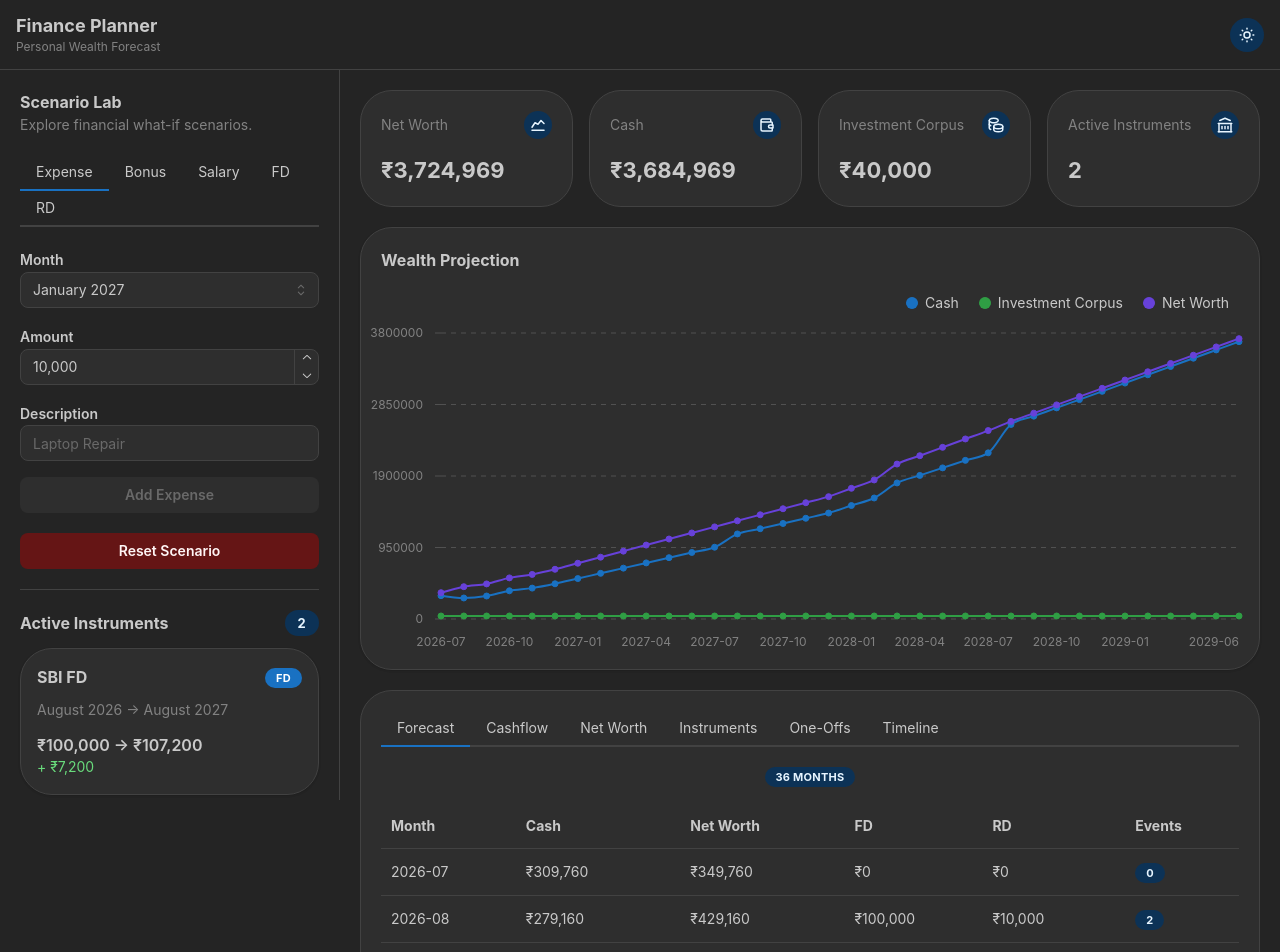
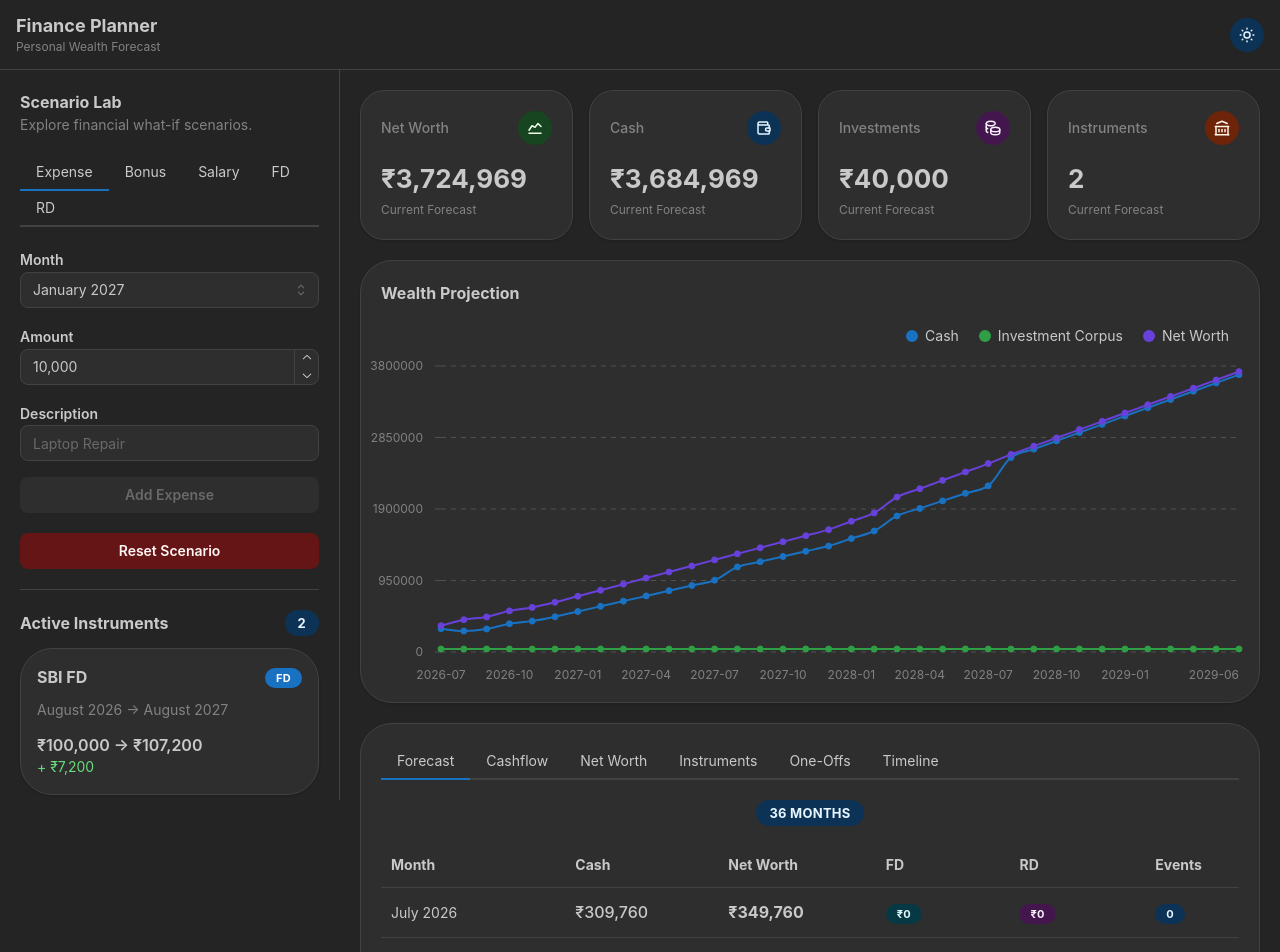
Before and after one commit to iamsuteerth/finance-planner, a React (Vite) app: page / in a window 1280 px wide. Shown: the top 952 px of the page. Built offline with nearby package versions, Linux system fonts and the light colour scheme.

Commit message:
UI Enhancements

```diff
--- a/package.json
+++ b/package.json
@@ -10,6 +10,7 @@
     "preview": "vite preview"
   },
   "dependencies": {
+    "@fontsource/inter": "^5.2.8",
     "@mantine/charts": "^9.3.1",
     "@mantine/core": "^9.3.1",
     "@mantine/hooks": "^9.3.1",
--- /dev/null
+++ b/src/app/AppProvider.tsx
@@ -0,0 +1,77 @@
+import {
+  createContext,
+  useContext,
+  type ReactNode,
+} from "react";
+
+import {
+  MantineProvider,
+} from "@mantine/core";
+
+import {
+  useLocalStorage,
+} from "@mantine/hooks";
+
+type ColorScheme = "light" | "dark";
+
+interface ThemeContextValue {
+  colorScheme: ColorScheme;
+  toggleTheme: () => void;
+}
+
+const ThemeContext =
+  createContext<ThemeContextValue | null>(
+    null
+  );
+
+export function AppProvider({
+  children,
+}: {
+  children: ReactNode;
+}) {
+  const [
+    colorScheme,
+    setColorScheme,
+  ] = useLocalStorage<ColorScheme>({
+    key: "finance-planner-theme",
+    defaultValue: "light",
+  });
+
+  const toggleTheme = () => {
+    setColorScheme((current) =>
+      current === "dark"
+        ? "light"
+        : "dark"
+    );
+  };
+
+  return (
+    <ThemeContext.Provider
+      value={{
+        colorScheme,
+        toggleTheme,
+      }}
+    >
+      <MantineProvider
+        forceColorScheme={
+          colorScheme
+        }
+      >
+        {children}
+      </MantineProvider>
+    </ThemeContext.Provider>
+  );
+}
+
+export function useTheme() {
+  const context =
+    useContext(ThemeContext);
+
+  if (!context) {
+    throw new Error(
+      "useTheme must be used within AppProvider"
+    );
+  }
+
+  return context;
+}
--- a/src/app/AppProviders.tsx
+++ /dev/null
@@ -1,47 +0,0 @@
-import {
-  ColorSchemeScript,
-  MantineProvider,
-} from "@mantine/core";
-
-import {
-  useLocalStorage,
-} from "@mantine/hooks";
-
-import type {
-  ReactNode,
-} from "react";
-
-interface Props {
-  children: ReactNode;
-}
-
-export default function AppProviders({
-  children,
-}: Props) {
-  const [
-    colorScheme,
-    setColorScheme,
-  ] = useLocalStorage<
-    "light" | "dark"
-  >({
-    key:
-      "finance-planner-theme",
-
-    defaultValue:
-      "dark",
-  });
-
-  return (
-    <>
-      <ColorSchemeScript />
-
-      <MantineProvider
-        forceColorScheme={
-          colorScheme
-        }
-      >
-        {children}
-      </MantineProvider>
-    </>
-  );
-}
--- a/src/components/SummaryCards.tsx
+++ b/src/components/SummaryCards.tsx
@@ -8,10 +8,10 @@ import {
 } from "@mantine/core";
 
 import {
+  IconBuildingBank,
+  IconChartLine,
   IconCoins,
   IconWallet,
-  IconChartLine,
-  IconBuildingBank,
 } from "@tabler/icons-react";
 
 import {
@@ -37,9 +37,10 @@ function MetricCard({
 }) {
   return (
     <Card
-      radius="xl"
+      radius="24px"
       withBorder
       p="lg"
+      shadow="xs"
     >
       <Group
         justify="space-between"
@@ -48,21 +49,43 @@ function MetricCard({
         <Text
           size="sm"
           c="dimmed"
+          fw={500}
         >
           {title}
         </Text>
 
         <ThemeIcon
+          size="lg"
           radius="xl"
           variant="light"
+          color={
+            title === "Net Worth"
+              ? "green"
+              : title === "Cash"
+              ? "blue"
+              : title === "Investments"
+              ? "grape"
+              : "orange"
+          }
         >
           {icon}
         </ThemeIcon>
       </Group>
 
-      <Title order={3}>
+      <Title
+        order={2}
+        fw={700}
+      >
         {value}
       </Title>
+
+      <Text
+        size="xs"
+        c="dimmed"
+        mt={6}
+      >
+        Current Forecast
+      </Text>
     </Card>
   );
 }
@@ -131,7 +154,7 @@ export default function SummaryCards() {
         }}
       >
         <MetricCard
-          title="Investment Corpus"
+          title="Investments"
           value={`₹${Math.round(
             finalRow.assets
               .investmentCorpus
@@ -151,7 +174,7 @@ export default function SummaryCards() {
         }}
       >
         <MetricCard
-          title="Active Instruments"
+          title="Instruments"
           value={String(
             config.instruments
               .length
--- a/src/components/layout/AppShell.tsx
+++ b/src/components/layout/AppShell.tsx
@@ -1,6 +1,7 @@
 import {
   AppShell,
   Burger,
+  Drawer,
   Group,
   Stack,
   Text,
@@ -30,10 +31,23 @@ export default function PlannerShell({
 }: Props) {
   const [
     opened,
-    { toggle },
-  ] = useDisclosure();
+    { open, close },
+  ] = useDisclosure(
+    false
+  );
 
   return (
+    <>
+      <Drawer
+        opened={opened}
+        onClose={close}
+        title="Scenario Lab"
+        size="100%"
+        hiddenFrom="sm"
+      >
+        <ScenarioPanel />
+      </Drawer>
+
       <AppShell
         header={{
           height: 70,
@@ -45,8 +59,7 @@ export default function PlannerShell({
             "sm",
 
           collapsed: {
-          mobile:
-            !opened,
+            mobile: true,
           },
         }}
         padding="lg"
@@ -59,18 +72,17 @@ export default function PlannerShell({
           >
             <Group>
               <Burger
-              opened={
-                opened
-              }
-              onClick={
-                toggle
-              }
                 hiddenFrom="sm"
+                opened={opened}
+                onClick={open}
                 size="sm"
               />
 
               <Stack gap={0}>
-              <Title order={4}>
+                <Title
+                  order={4}
+                  fw={700}
+                >
                   Finance Planner
                 </Title>
 
@@ -89,10 +101,13 @@ export default function PlannerShell({
         </AppShell.Header>
 
         <AppShell.Navbar
+          visibleFrom="sm"
           p="lg"
           style={{
-          overflowY: "auto",
-          overflowX: "hidden",
+            overflowY:
+              "auto",
+            overflowX:
+              "hidden",
           }}
         >
           <ScenarioPanel />
@@ -102,5 +117,6 @@ export default function PlannerShell({
           {children}
         </AppShell.Main>
       </AppShell>
+    </>
   );
 }
--- a/src/components/tables/CashflowTable.tsx
+++ b/src/components/tables/CashflowTable.tsx
@@ -1,6 +1,8 @@
 import {
+  Badge,
   ScrollArea,
   Table,
+  Text,
 } from "@mantine/core";
 
 import {
@@ -90,44 +92,71 @@ export default function CashflowTable() {
                 </Table.Td>
 
                 <Table.Td>
+                  <Badge
+                    color="green"
+                    variant="light"
+                  >
                     {money(
                       row.cashflow
                         .income
                     )}
+                  </Badge>
                 </Table.Td>
 
                 <Table.Td>
+                  <Badge
+                    color="red"
+                    variant="light"
+                  >
                     {money(
                       row.cashflow
                         .flatExpense
                     )}
+                  </Badge>
                 </Table.Td>
 
                 <Table.Td>
+                  <Badge
+                    color="orange"
+                    variant="light"
+                  >
                     {money(
                       row.cashflow
                         .creditCardExpense
                     )}
+                  </Badge>
                 </Table.Td>
 
                 <Table.Td>
+                  <Badge
+                    color="red"
+                    variant="outline"
+                  >
                     {money(
                       row.cashflow
                         .oneOffExpense
                     )}
+                  </Badge>
                 </Table.Td>
 
                 <Table.Td>
+                  <Badge
+                    color="grape"
+                    variant="light"
+                  >
                     {money(
                       row.cashflow
                         .investmentAmount
                     )}
+                  </Badge>
                 </Table.Td>
 
                 <Table.Td>
+                  <Text fw={700}>
                     {money(
                       row.closingBalance
                     )}
+                  </Text>
                 </Table.Td>
               </Table.Tr>
             )
--- a/src/components/tables/ForecastTable.tsx
+++ b/src/components/tables/ForecastTable.tsx
@@ -4,18 +4,26 @@ import {
   ScrollArea,
   Stack,
   Table,
+  Text,
 } from "@mantine/core";
 
 import {
   useSimulation,
 } from "../../hooks/useSimulation";
 
-function formatCurrency(
+import {
+  formatMonth,
+} from "../../engine/monthFormatting";
+
+function money(
   value: number
 ) {
-  return `₹${Math.round(
-    value
-  ).toLocaleString()}`;
+  return (
+    "₹" +
+    Math.round(
+      value
+    ).toLocaleString()
+  );
 }
 
 export default function ForecastTable() {
@@ -24,19 +32,15 @@ export default function ForecastTable() {
 
   return (
     <Stack gap="md">
-      <Group
-        justify="space-between"
-      >
-        <div />
+      <Group justify="center">
         <Badge
+          size="lg"
           variant="light"
         >
           {
             result.rows.length
-          }{" "}
-          Months
+          } Months
         </Badge>
-        <div/>
       </Group>
 
       <ScrollArea>
@@ -82,38 +86,55 @@ export default function ForecastTable() {
                   }
                 >
                   <Table.Td>
-                    {row.month}
-                  </Table.Td>
-
-                  <Table.Td>
-                    {formatCurrency(
-                      row.assets.cash
+                    {formatMonth(
+                      row.month
                     )}
                   </Table.Td>
 
                   <Table.Td>
-                    {formatCurrency(
-                      row.assets
-                        .netWorth
-                    )}
+                    <Text fw={500}>
+                      {money(
+                        row.assets.cash
+                      )}
+                    </Text>
                   </Table.Td>
 
                   <Table.Td>
-                    {formatCurrency(
-                      row.assets
-                        .fdValue
-                    )}
-                  </Table.Td>
-
-                  <Table.Td>
-                    {formatCurrency(
-                      row.assets
-                        .rdValue
-                    )}
+                    <Text fw={700}>
+                      {money(
+                        row.assets
+                          .netWorth
+                      )}
+                    </Text>
                   </Table.Td>
 
                   <Table.Td>
                     <Badge
+                      color="cyan"
+                      variant="light"
+                    >
+                      {money(
+                        row.assets
+                          .fdValue
+                      )}
+                    </Badge>
+                  </Table.Td>
+
+                  <Table.Td>
+                    <Badge
+                      color="grape"
+                      variant="light"
+                    >
+                      {money(
+                        row.assets
+                          .rdValue
+                      )}
+                    </Badge>
+                  </Table.Td>
+
+                  <Table.Td>
+                    <Badge
+                      color="blue"
                       variant="light"
                     >
                       {
--- a/src/components/tables/InstrumentsTable.tsx
+++ b/src/components/tables/InstrumentsTable.tsx
@@ -1,6 +1,8 @@
 import {
+  Badge,
   ScrollArea,
   Table,
+  Text,
 } from "@mantine/core";
 
 import {
@@ -38,6 +40,7 @@ export default function InstrumentsTable() {
       <Table
         striped
         highlightOnHover
+        verticalSpacing="sm"
       >
         <Table.Thead>
           <Table.Tr>
@@ -107,6 +110,10 @@ export default function InstrumentsTable() {
                     12
                 );
 
+              const interest =
+                maturityValue -
+                principal;
+
               return (
                 <Table.Tr
                   key={
@@ -120,9 +127,19 @@ export default function InstrumentsTable() {
                   </Table.Td>
 
                   <Table.Td>
+                    <Badge
+                      color={
+                        instrument.type ===
+                        "FD"
+                          ? "cyan"
+                          : "grape"
+                      }
+                      variant="light"
+                    >
                       {
                         instrument.type
                       }
+                    </Badge>
                   </Table.Td>
 
                   <Table.Td>
@@ -135,7 +152,8 @@ export default function InstrumentsTable() {
                   <Table.Td>
                     {
                       instrument.durationMonths
-                    }
+                    }{" "}
+                    Months
                   </Table.Td>
 
                   <Table.Td>
@@ -157,16 +175,23 @@ export default function InstrumentsTable() {
                   </Table.Td>
 
                   <Table.Td>
+                    <Text
+                      c="green"
+                    >
                       {money(
-                      maturityValue -
-                        principal
+                        interest
                       )}
+                    </Text>
                   </Table.Td>
 
                   <Table.Td>
+                    <Text
+                      fw={700}
+                    >
                       {money(
                         maturityValue
                       )}
+                    </Text>
                   </Table.Td>
                 </Table.Tr>
               );
--- a/src/components/tables/NetworthTable.tsx
+++ b/src/components/tables/NetworthTable.tsx
@@ -1,6 +1,8 @@
 import {
+  Badge,
   ScrollArea,
   Table,
+  Text,
 } from "@mantine/core";
 
 import {
@@ -31,6 +33,7 @@ export default function NetWorthTable() {
       <Table
         striped
         highlightOnHover
+        verticalSpacing="sm"
       >
         <Table.Thead>
           <Table.Tr>
@@ -75,35 +78,59 @@ export default function NetWorthTable() {
                 </Table.Td>
 
                 <Table.Td>
+                  <Text fw={500}>
                     {money(
                       row.assets.cash
                     )}
+                  </Text>
                 </Table.Td>
 
                 <Table.Td>
+                  <Badge
+                    variant="light"
+                    color="grape"
+                  >
                     {money(
                       row.assets
                         .investmentCorpus
                     )}
+                  </Badge>
                 </Table.Td>
 
                 <Table.Td>
+                  <Badge
+                    variant="light"
+                    color="cyan"
+                  >
                     {money(
-                    row.assets.fdValue
+                      row.assets
+                        .fdValue
                     )}
+                  </Badge>
                 </Table.Td>
 
                 <Table.Td>
+                  <Badge
+                    variant="light"
+                    color="violet"
+                  >
                     {money(
-                    row.assets.rdValue
+                      row.assets
+                        .rdValue
                     )}
+                  </Badge>
                 </Table.Td>
 
                 <Table.Td>
+                  <Text
+                    fw={700}
+                    size="md"
+                  >
                     {money(
                       row.assets
                         .netWorth
                     )}
+                  </Text>
                 </Table.Td>
               </Table.Tr>
             )
--- a/src/components/tables/OneOffExpenses.tsx
+++ b/src/components/tables/OneOffExpenses.tsx
@@ -1,4 +1,5 @@
 import {
+  Badge,
   ScrollArea,
   Table,
 } from "@mantine/core";
@@ -73,9 +74,14 @@ export default function OneOffExpensesTable() {
                 </Table.Td>
 
                 <Table.Td>
-                  {money(
-                    expense.amount
-                  )}
+                  <Badge
+                    color="red"
+                    variant="light"
+                  >
+                    {money(
+                      expense.amount
+                    )}
+                  </Badge>
                 </Table.Td>
               </Table.Tr>
             )
--- a/src/components/timeline/EventTimeline.tsx
+++ b/src/components/timeline/EventTimeline.tsx
@@ -127,6 +127,32 @@ function formatMoney(
   );
 }
 
+function getEventColor(
+  type: string
+) {
+  switch (type) {
+    case "BONUS_INCOME":
+      return "green";
+
+    case "SALARY_CHANGE":
+      return "blue";
+
+    case "ONE_OFF_EXPENSE":
+      return "red";
+
+    case "FD_CREATED":
+    case "FD_MATURED":
+      return "cyan";
+
+    case "RD_CREATED":
+    case "RD_MATURED":
+      return "grape";
+
+    default:
+      return "gray";
+  }
+}
+
 export default function EventTimeline() {
   const result =
     useSimulation();
@@ -155,6 +181,9 @@ export default function EventTimeline() {
                     size="md"
                     radius="xl"
                     variant="light"
+                    color={getEventColor(
+                      event.type
+                    )}
                   >
                     {getEventIcon(
                       event.type
@@ -164,14 +193,18 @@ export default function EventTimeline() {
                 title={
                   <Group
                     gap="xs"
+                    align="center"
                   >
-                    <Text fw={600}>
+                    <Text fw={600} size="sm">
                       {
                         event.description
                       }
                     </Text>
 
                     <Badge
+                      color={getEventColor(
+                        event.type
+                      )}
                       variant="light"
                       size="sm"
                     >
@@ -187,8 +220,9 @@ export default function EventTimeline() {
                   mt={4}
                 >
                   <Text
-                    size="sm"
+                    size="xs"
                     c="dimmed"
+                    fw={500}
                   >
                     {formatMonth(
                       row.month
@@ -196,7 +230,8 @@ export default function EventTimeline() {
                   </Text>
 
                   <Text
-                    fw={500}
+                    fw={700}
+                    size="lg"
                   >
                     {formatMoney(
                       event.amount
--- a/src/main.tsx
+++ b/src/main.tsx
@@ -6,11 +6,15 @@ import ReactDOM
 import "@mantine/core/styles.css";
 import "@mantine/charts/styles.css";
 
+import "@fontsource/inter/400.css";
+import "@fontsource/inter/500.css";
+import "@fontsource/inter/600.css";
+import "@fontsource/inter/700.css";
+
 import App
   from "./app/App";
 
-import AppProviders
-  from "./app/AppProviders";
+import { AppProvider } from "./app/AppProvider";
 
 ReactDOM.createRoot(
   document.getElementById(
@@ -18,8 +22,8 @@ ReactDOM.createRoot(
   )!
 ).render(
   <React.StrictMode>
-    <AppProviders>
+    <AppProvider>
       <App />
-    </AppProviders>
+    </AppProvider>
   </React.StrictMode>
 );
```
Also changed, not shown: 1 other file (tests, documents, lock files or other folders). Lines whose indentation alone changed are shown as unchanged.
